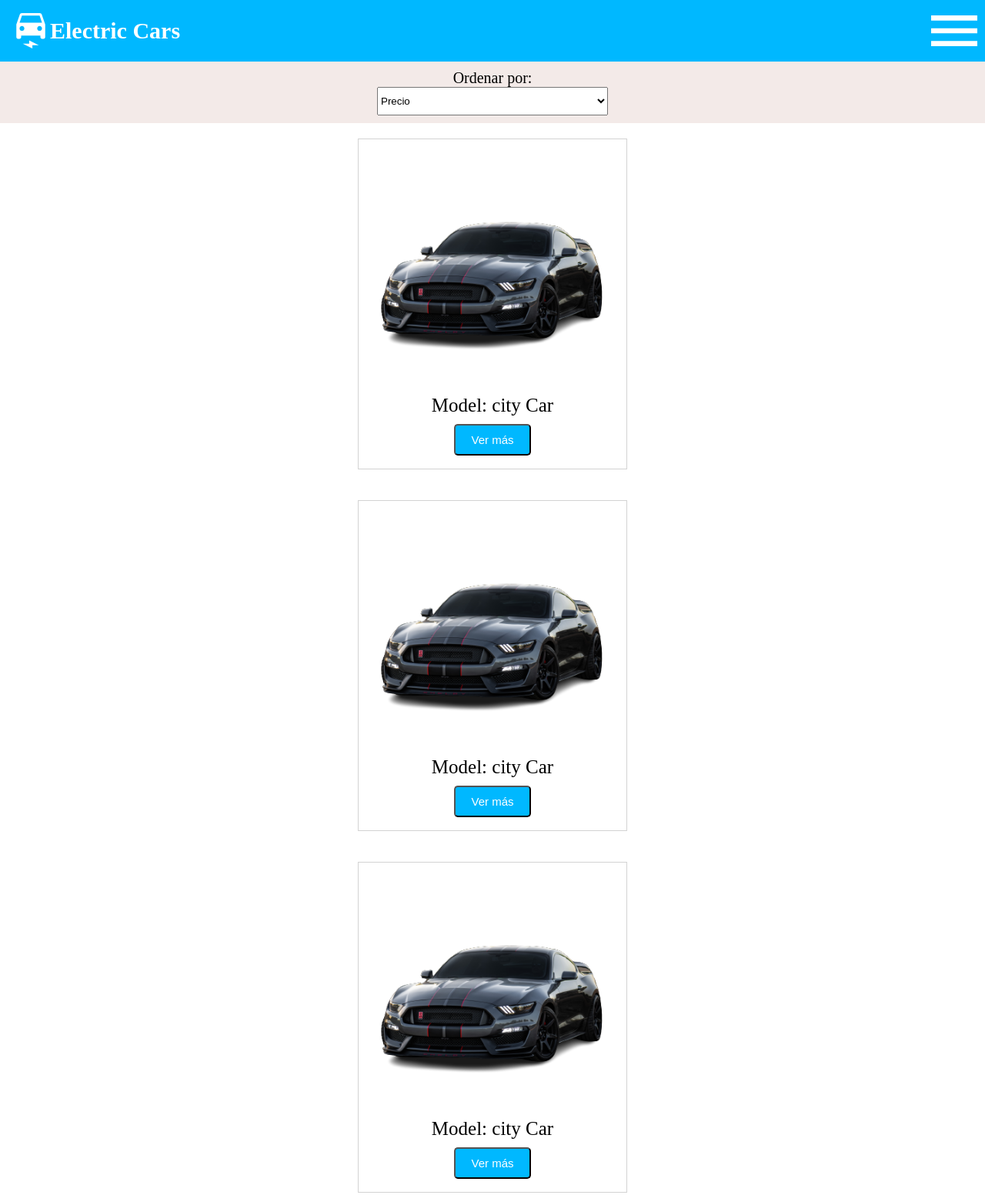
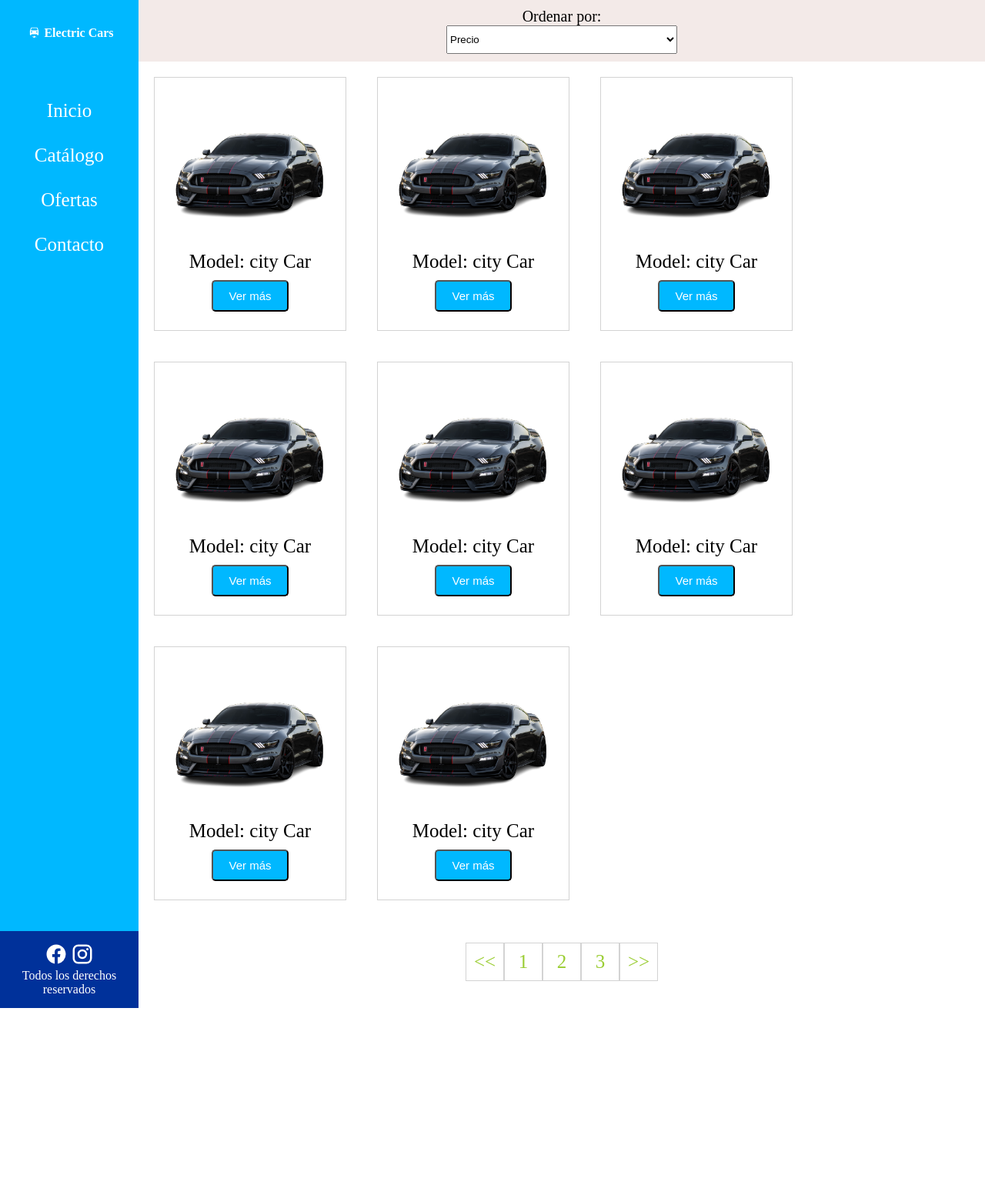
Before and after one commit to marvrosss/desafio_mediaqueries, a plain HTML site: page index.html in a window 1280 px wide. Shown: the top 1553 px of the page at 77% size. After the commit the page ends 1310 px from the top, so only its background shows below. Drawn offline with Linux system fonts and the light colour scheme.

Commit message:
terminado el layout

```diff
--- a/assets/style/style.css
+++ b/assets/style/style.css
@@ -15,7 +15,6 @@
     grid-template-rows: 80px 80px auto 80px;
     min-height: 85vh;
 }
-
 nav{
     grid-area: nav;
     background-color: #00b8ff;
@@ -26,24 +25,20 @@ section{
 }
 main{
     grid-area: main;
-
 }
 footer{
     grid-area: footer;
     background-color: #00319a;
 }
 /*fin container prinicipal */
-
 /* navbar */
 nav{
     display: flex;
     justify-content: space-between;
 }
-
 nav .nav-car img{
     width: 50px;
 }
-
 nav .nav-car{
     display: flex;
     align-items: center;
@@ -51,8 +46,10 @@ nav .nav-car{
     font-size: 20px;
     color:#ffffff;
 }
+nav > ul{
+    display: none;
+}
 /* fin navbar */
-
 /* section */
 section{
     display: flex;
@@ -69,27 +66,11 @@ section select{
 }
 /* fin section */
 
-/* footer */
-footer{
+/* main */
+.container-cards{
     display: flex;
     flex-direction: column;
     align-items: center;
-    justify-content: center;
-}
-footer img{
-    width: 30px;
-}
-footer span{
-    color:#ffffff;
-}
-/* fin footer */
-
-/* main */
-main{
-    display: flex;
-    flex-direction: column;
-    align-items: center;
-
 }
 main .card{
     display: flex;
@@ -142,14 +123,84 @@ main .card .text-button button{
         font-size: 25px;
     }
 /* fin main */
-
+/* footer */
+footer{
+    display: flex;
+    flex-direction: column;
+    align-items: center;
+    justify-content: center;
+}
+footer img{
+    width: 30px;
+}
+footer span{
+    color:#ffffff;
+}
+/* fin footer */
 
 /* mediaqueries destok 992 */
 
-@media (min-width:992px) {
+@media (min-width:576px) {
+    .grid-container{
+        grid-template-areas:
+        "nav section"
+        "nav main"
+        "footer main"
+        ;
+        grid-template-columns: 180px 1fr;
+        grid-template-rows: 80px auto 100px;
+    }
+    main .container-cards{
+        flex-direction: row;
+        flex-wrap: wrap;
+    }
 
+    main .card{
+        margin: 20px;
+        height: 330px;
+        width: 250px;
+    }
 
+    main .container-cards .card img{
+        width: 200px;
+    }
 
+    nav{
+        flex-direction: column;
+        justify-content: start;
+        gap: 35px;
+        padding: 15px;
+        align-items: center;
+    }
+    nav .nav-car img{
+        width: 25px;
+        padding: 5px;
+    }
+    nav .nav-car h1{
+        font-size: 16px;
+    }
+    nav ul{
+        display: block;
+        list-style: none;
+        font-size: 25px;
+        padding: 10px;
+    }
+    nav ul li{
+        display: flex;
+        justify-content: center;
+        align-items: center;
+        padding: 15px;
+    }
+    nav ul li a{
+        color: white;
+        text-decoration: none;
+    }
 
+    nav > .menu-hamburguesa{
+        display: none;
+    }
 
+    footer span{
+        text-align: center;
+    }
 }
--- a/index.html
+++ b/index.html
@@ -7,7 +7,6 @@
     <link rel="stylesheet" href="./assets/style/style.css">
 </head>
 <body>
-
     <div class="grid-container">
 
         <nav>
@@ -15,8 +14,15 @@
                 <img src="./assets/img/car-electric.svg" alt="">
                 <h1>Electric Cars</h1>
             </div>
-            <img src="./assets/img/menu.svg" alt="">
+            <img class="menu-hamburguesa" src="./assets/img/menu.svg" alt="">
+            <ul>
+                <li><a href="">Inicio</a></li>
+                <li><a href="">Catálogo</a></li>
+                <li><a href="">Ofertas</a></li>
+                <li><a href="">Contacto</a></li>
+            </ul>
         </nav>
+
 
         <section>
             <span>Ordenar por:</span>
@@ -26,6 +32,7 @@
         </section>
 
         <main>
+            <div class="container-cards">
                 <div class="card">
                     <img src="./assets/img/tyler.png" alt="">
                     <div class="text-button">
@@ -54,6 +61,37 @@
                         <button>Ver más</button>
                     </div>
                 </div>
+                <div class="card">
+                    <img src="./assets/img/tyler.png" alt="">
+                    <div class="text-button">
+                        <span>Model: city Car</span>
+                        <button>Ver más</button>
+                    </div>
+                </div>
+                <div class="card">
+                    <img src="./assets/img/tyler.png" alt="">
+                    <div class="text-button">
+                        <span>Model: city Car</span>
+                        <button>Ver más</button>
+                    </div>
+                </div>
+                <div class="card">
+                    <img src="./assets/img/tyler.png" alt="">
+                    <div class="text-button">
+                        <span>Model: city Car</span>
+                        <button>Ver más</button>
+                    </div>
+                </div>
+                <div class="card">
+                    <img src="./assets/img/tyler.png" alt="">
+                    <div class="text-button">
+                        <span>Model: city Car</span>
+                        <button>Ver más</button>
+                    </div>
+                </div>
+            </div>
+
+
 
             <div class="paginas">
                 <ul>
```
Lines whose indentation alone changed are shown as unchanged.
